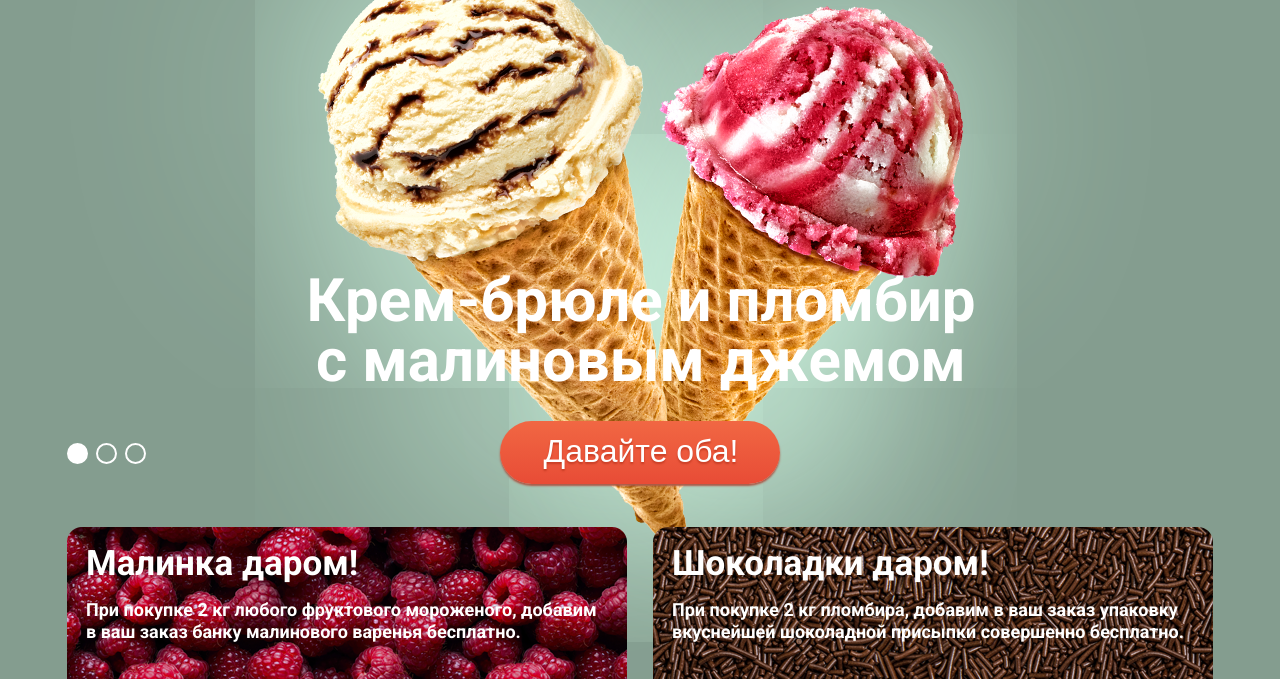
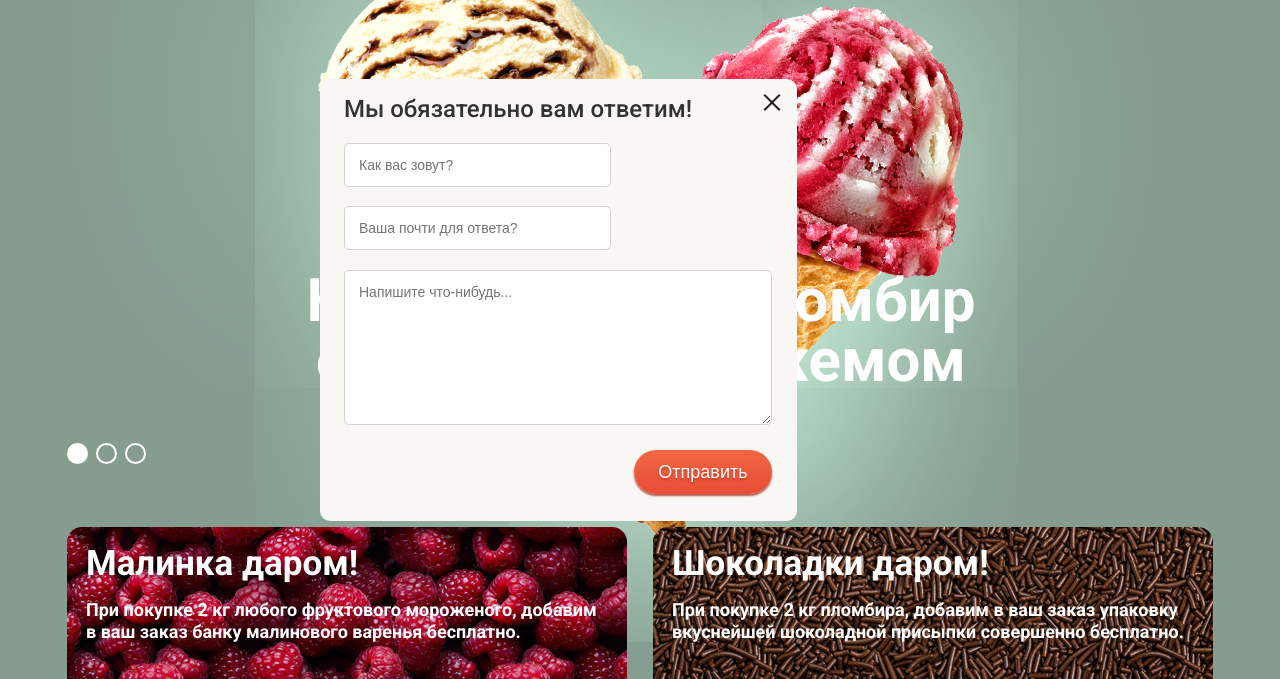
Before and after one commit to Sadchikhina/gllacy, a plain HTML site: page index.html in a window 1280 px wide. Shown: the part 121-800 px from the top of the page. Drawn offline with Linux system fonts and the light colour scheme.

Commit message:
modal window styled

```diff
--- a/css/style.css
+++ b/css/style.css
@@ -39,8 +39,11 @@ body {
 .send-button,
 .feedback-button,
 .filter-button,
-.enter-button {
+.enter-button,
+.modal-window-button {
   background: linear-gradient(to bottom, #f16743, #e84c36);
+  text-shadow: 0 2px 2px #c63d24;
+  box-shadow: 0 2px 2px 0 #ab5948;
   color: #ffffff;
   border: none;
   cursor: pointer;
@@ -51,7 +54,8 @@ body {
 .bonus-button:hover,
 .send-button:hover,
 .feedback-button:hover,
-.enter-button:hover {
+.enter-button:hover,
+.modal-window-button:hover {
   background: linear-gradient(to bottom, #f58669, #ec6f5e);
   box-shadow: 0 2px 2px 0 #ac1000;
   text-shadow: 0 2px 2px #d95f49;
@@ -61,7 +65,8 @@ body {
 .bonus-button:active,
 .send-button:active,
 .feedback-button:active,
-.enter-button:active {
+.enter-button:active,
+.modal-window-button:active {
   background: linear-gradient(to bottom, #e84c36, #f16743);
   box-shadow: inset 0 2px 2px 0 #952718;
 }
@@ -482,15 +487,11 @@ body {
 .slider .add-button {
   width: 280px;
   height: 63px;
-  border: none;
   border-radius: 50px;
-  background: linear-gradient(to bottom, #f16743, #e84c36);
   padding-left: 8px;
   padding-bottom: 3px;
-  box-shadow: 0 2px 2px 0 #ab5948;
   font-size: 32px;
   line-height: 44px;
-  text-shadow: 0 2px 2px #c63d24;
 }
 
 .slider-pagination {
@@ -568,10 +569,8 @@ body {
 .bonus-button {
   height: 45px;
   border-radius: 50px;
-  box-shadow: 0 2px 2px 0 #7e0a00;
   font-size: 18px;
   line-height: 24px;
-  text-shadow: 0 2px 2px #c63d24;
   margin-top: 45px;
 }
 
@@ -826,10 +825,8 @@ input[name="sub-email"] {
   border-radius: 50px;
   padding-left: 8px;
   padding-bottom: 3px;
-  box-shadow: 0 2px 2px 0 #c9685d;
   font-size: 18px;
   line-height: 24px;
-  text-shadow: 0 2px 2px #c63d24;
 }
 
 .breadscrumbs-menu {
@@ -939,28 +936,34 @@ input[name="sub-email"] {
   width: 250px;
   height: 45px;
   border-radius: 50px;
-  box-shadow: 0 2px 2px 0 #7e0a00;
   font-size: 18px;
   line-height: 24px;
-  text-shadow: 0 2px 2px #c63d24;
   padding-bottom:5px;
   margin: 0;
 }
 
 .modal-window {
+  position: fixed;
+  top: 25%;
+  left: 25%;
   box-sizing: border-box;
   display: flex;
   flex-direction: column;
   justify-content: space-between;
-  width: 478px;
-  height: 443px;
-  border-radius: 5px;
+  width: 477px;
+  height: 442px;
+  border-radius: 10px;
   background-color: #f8f7f4;
   padding: 0;
   margin: 0;
-  padding-top: 22px;
+
+  padding-bottom: 27px;
   padding-left: 24px;
-  padding-bottom: 25px;
+  z-index: 2;
+}
+
+.modal-window-header {
+  display: flex;
 }
 
 .modal-window-label {
@@ -968,18 +971,50 @@ input[name="sub-email"] {
   font-size: 24px;
   line-height: 28px;
   font-weight: 500;
+  margin-top: 16px;
+}
+
+.close-button {
+  width: 20px;
+  height: 20px;
+  border: none;
+  background: url("../img/cross-big.svg") 50% 50% no-repeat;
+  margin-left: 70px;
+  margin-top: 13px;
+  cursor: pointer;
+
 }
 
 .name-field,
 .modal-email-field {
   box-sizing: border-box;
-  width: 265px;
-  height: 45px;
+  width: 267px;
+  height: 44px;
   border-radius: 5px;
   border: 1px solid #d3d3d2;
+  padding-left: 14px;
 }
 
+.comment-field {
+  box-sizing: border-box;
+  width: 428px;
+  height: 155px;
+  border-radius: 5px;
+  border: 1px solid #d3d3d2;
+  padding-top: 13px;
+  padding-left: 14px;
+}
 
+.modal-window-button {
+  align-self: flex-end;
+  width: 138px;
+  height: 44px;
+  border-radius: 50px;
+  font-size: 18px;
+  line-height: 24px;
+  margin-top: 6px;
+  margin-right: 25px;
+}
 
 .footer-flex-wrapper {
   display: flex;
--- a/index.html
+++ b/index.html
@@ -177,7 +177,7 @@
         </div>
         <input class="name-field" type="text" name="modal-name" placeholder="Как вас зовут?">
         <input class="modal-email-field" type="email" name="modal-email" placeholder="Ваша почти для ответа?">
-        <textarea class="comment-field" name="modal-comment" rows="8" cols="50"></textarea>
+        <textarea class="comment-field" name="modal-comment" rows="8" cols="50" placeholder="Напишите что-нибудь..."></textarea>
         <button class="modal-window-button" type="submit" name="submit-button" aria-label="Отправить">Отправить</button>
       </form>
       <div class="footer-flex-wrapper">
```
